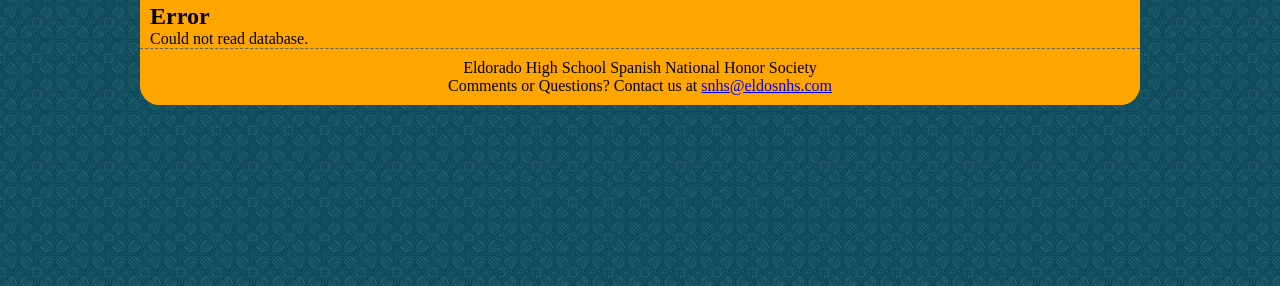
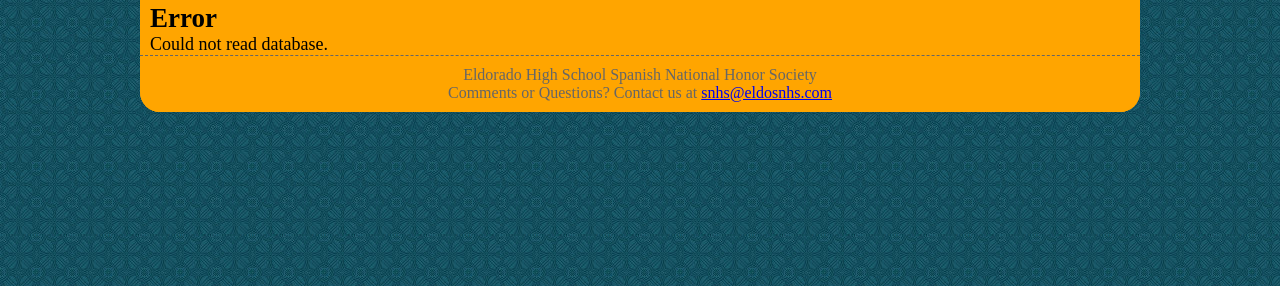
Before and after one commit to irremotus/EldoSNHS, a PHP site: page / in a window 1280 px wide. Shown: the part 514-800 px from the top of the page. Run offline with PHP 8.4, Linux system fonts and the light colour scheme; data that the repository does not hold is empty; a stand-in replaces the project's code that opens the database connection.

Commit message:
updated visual appearance
increased font size on homepage text sections
made footer text gray

```diff
--- a/css/footer.css
+++ b/css/footer.css
@@ -12,4 +12,6 @@
 	float:left;
 
 	border-top:1px dashed #666;
+
+	color:#666;
 }
--- a/css/home.css
+++ b/css/home.css
@@ -22,3 +22,7 @@ div {
 .homeedit {
 	min-height:150px;
 }
+
+.larger-text {
+	font-size:18px;
+}
--- a/index.php
+++ b/index.php
@@ -52,7 +52,7 @@
 					}
 				?>
 
-                <div id="p_notes" class="half left">
+                <div id="p_notes" class="half left larger-text">
                 	<h2><?php echo $p_notes_title ?></h2>
                     <?php
                     if($hasperm) {
@@ -83,7 +83,7 @@
 					?>
                 </div>
 
-                <div id="p_info" class="full">
+                <div id="p_info" class="full larger-text">
                 <h2><?php echo $p_info_title ?></h2>
                     <?php
                     if($hasperm) {
```
